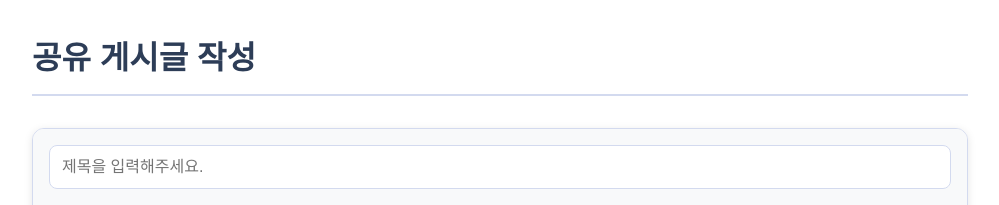
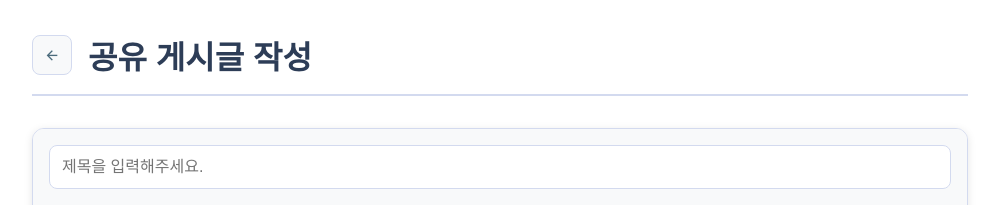
Before and after one commit to TlesMes/TeamMoa-Refactor, a Django app: template shares/templates/shares/post_write_renew.html in a window 1280 px wide. Shown: the part 65-270 px from the top of the page, without its empty margins (140-1139 px from the left). Run offline with Django 4.2, Linux system fonts and the light colour scheme; the template is opened without the code that fills it: values that come from a table or form of the project are taken from there, others are empty; some libraries are stand-ins or nearby versions; some web fonts are replaced.

Commit message:
마인드맵 상세, 게시글 작성 페이지에 뒤로가기 버튼 추가

```diff
--- a/shares/templates/shares/post_write_renew.html
+++ b/shares/templates/shares/post_write_renew.html
@@ -51,7 +51,10 @@
 {% endblock %} {% block contents %} {% load static %}
 {% comment %} Light theme styles loaded in base_app.html {% endcomment %}
 <section class="post-write-section">
-  <div class="shares-header">
+  <div class="write-header">
+    <a href="{% url 'shares:post_list' team.id %}" class="write-back-btn">
+      <i class="ri-arrow-left-line"></i>
+    </a>
     <h1>공유 게시글 {% if edit %}수정{% else %}작성{% endif %}</h1>
   </div>
 
--- a/static/css/themes/light.css
+++ b/static/css/themes/light.css
@@ -1317,6 +1317,42 @@ body:has(.schedule-grid-container) .content-card,
   margin: 0;
 }
 
+.write-header {
+  display: flex;
+  align-items: center;
+  gap: 1rem;
+  margin-bottom: 2rem;
+  padding-bottom: 1rem;
+  border-bottom: 2px solid var(--border-color);
+}
+
+.write-header h1 {
+  color: var(--text-primary);
+  font-size: 2rem;
+  margin: 0;
+}
+
+.write-back-btn {
+  width: 40px;
+  height: 40px;
+  border-radius: 8px;
+  background: var(--bg-secondary);
+  border: 1px solid var(--border-color);
+  display: flex;
+  align-items: center;
+  justify-content: center;
+  text-decoration: none;
+  color: var(--text-secondary);
+  transition: all 0.2s;
+  flex-shrink: 0;
+}
+
+.write-back-btn:hover {
+  background: var(--accent-primary);
+  color: white;
+  border-color: var(--accent-primary);
+}
+
 .write-btn {
   background: var(--accent-primary);
   color: white;
```
Also changed, not shown: mindmaps/templates/mindmaps/mindmap_detail_page.html (+26 -2 lines).
